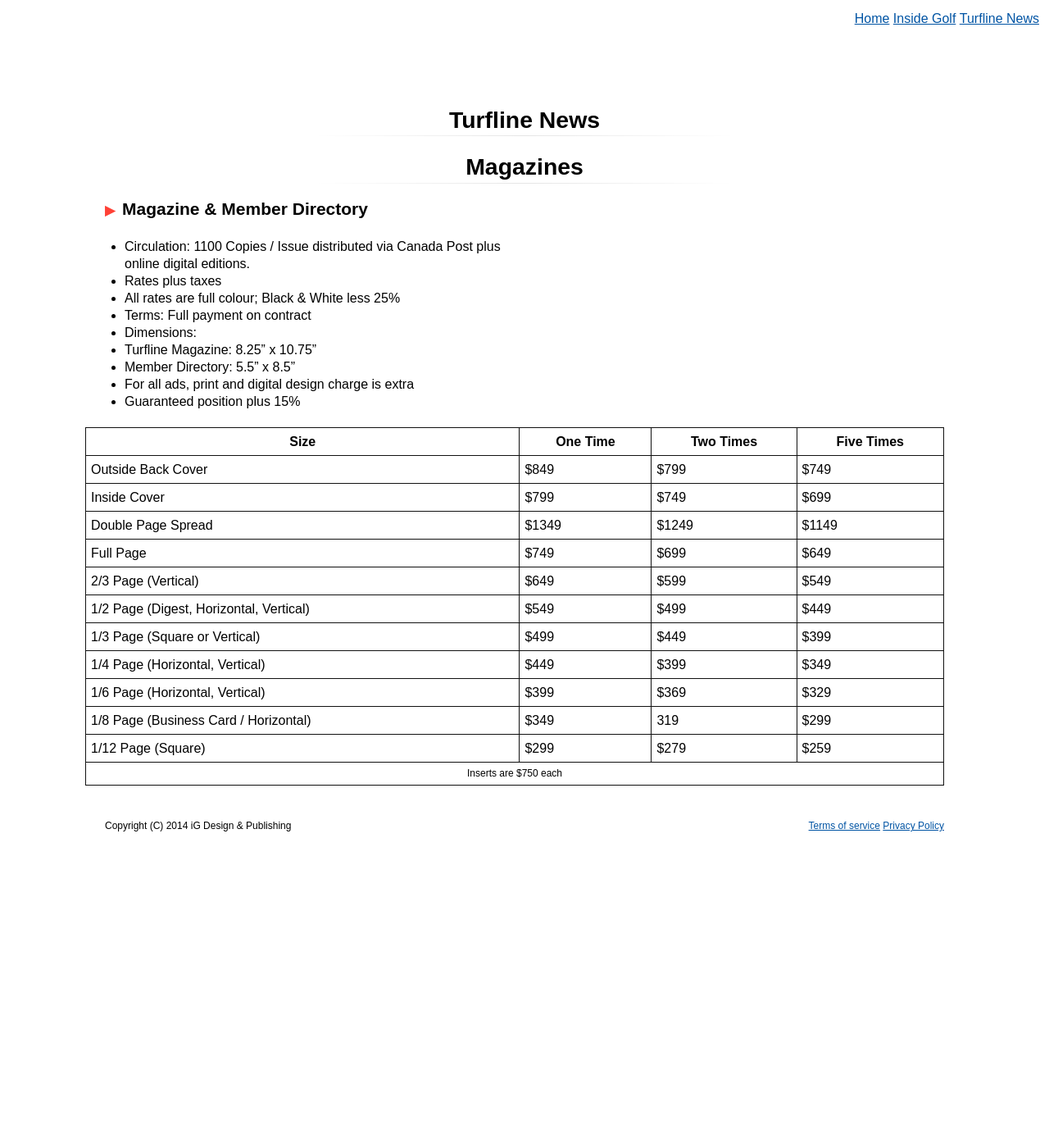
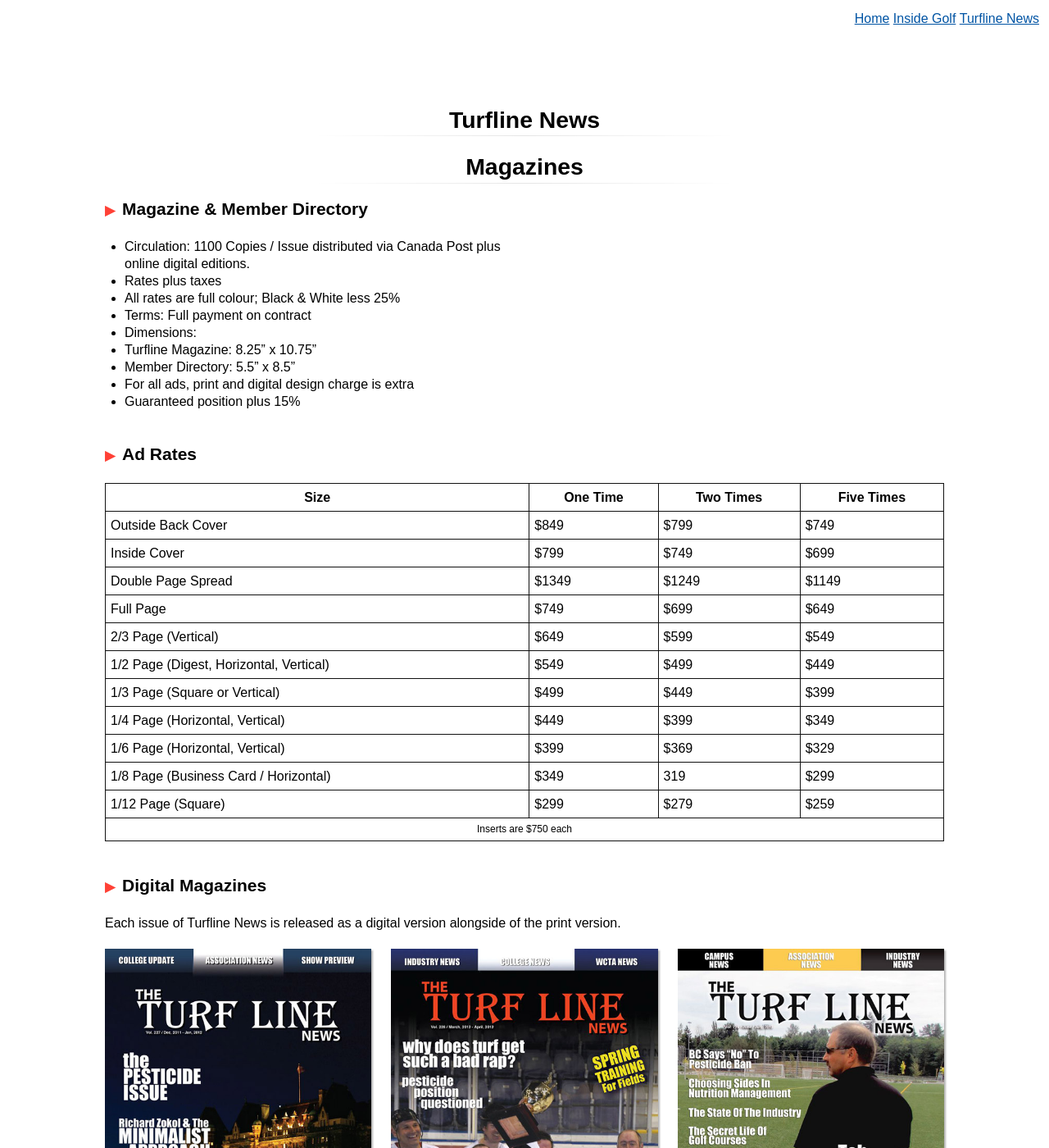
Before and after one commit to igdesign/igdesign.github.io, a Jekyll site: the page built from turfline-news.md, in a window 1280 px wide and 1400 px high. Shown: the whole window at 82% size. Built offline with Jekyll 4.4.1, drawn with Linux system fonts in a browser that asks for light colours.

Commit message:
work continues

```diff
--- a/turfline-news.md
+++ b/turfline-news.md
@@ -38,8 +38,20 @@
 
 
 
+</section> <!-- !magazines__features -->
 
 
+
+
+
+
+
+
+
+
+<section class="magazines__ad-rates" markdown="1">
+
+## Ad Rates
 
 <div class="table-wrapper" markdown="1">
 
@@ -131,3 +143,56 @@
 </div> <!-- /table-wrapper -->
 
 </section> <!-- /ad-rates -->
+
+
+
+
+<section class="magazines__digital" markdown="1">
+
+## Digital Magazines
+
+Each issue of Turfline News is released as a digital version alongside of the print version.
+
+<div class="digital__wrapper" markdown="1">
+
+[!['December/January 2012'](/assets/img/tln/covers/tln12-dj.jpg)](http://read.dmtmag.com/issue/50980)
+
+[!['March/April 2012'](/assets/img/tln/covers/tln12-ma.jpg)](http://read.dmtmag.com/i/62071)
+
+[!['June/July 2012'](/assets/img/tln/covers/tln12-jj.jpg)](http://read.dmtmag.com/i/73811)
+
+[!['September/October 2012'](/assets/img/tln/covers/tln12-so.jpg)](http://read.dmtmag.com/i/82830)
+
+[!['December/January 2013'](/assets/img/tln/covers/tln13-dj.jpg)](#)
+
+[!['March/April 2013'](/assets/img/tln/covers/tln13-ma.jpg)](#)
+
+[!['June/July 2013'](/assets/img/tln/covers/tln13-jj.jpg)](#)
+
+[!['September/October 2013'](/assets/img/tln/covers/tln13-so.jpg)](#)
+
+</div> <!-- /digi-mags__wrapper -->
+
+</section> <!-- /digital__wrapper -->
+
+
+
+
+
+
+</article> <!-- /magazines -->
+
+
+
+
+
+
+
+<article class="website" markdown="1">
+
+# Online Rate Card
+
+
+
+
+</article> <!-- website -->
```
Also changed, not shown: inside-golf.md (+15 -9 lines), assets/img/ig/covers/cgd_2012.jpg (deleted), assets/img/ig/covers/fall_2012.jpg (deleted), assets/img/ig/covers/ig12-fall.jpg (added), assets/img/ig/covers/ig12-spring.jpg (added), assets/img/ig/covers/ig12-traveller.jpg (added), assets/img/ig/covers/ig13-fall.jpg (added), assets/img/ig/covers/ig13-spring.jpg (added), assets/img/ig/covers/ig13-traveller.jpg (added), assets/img/ig/covers/spring_2012.jpg (deleted), assets/img/tln/covers/tln12-dj.jpg, assets/img/tln/covers/tln12-jj.jpg, assets/img/tln/covers/tln12-ma.jpg, assets/img/tln/covers/tln12-so.jpg, 4 more files.
